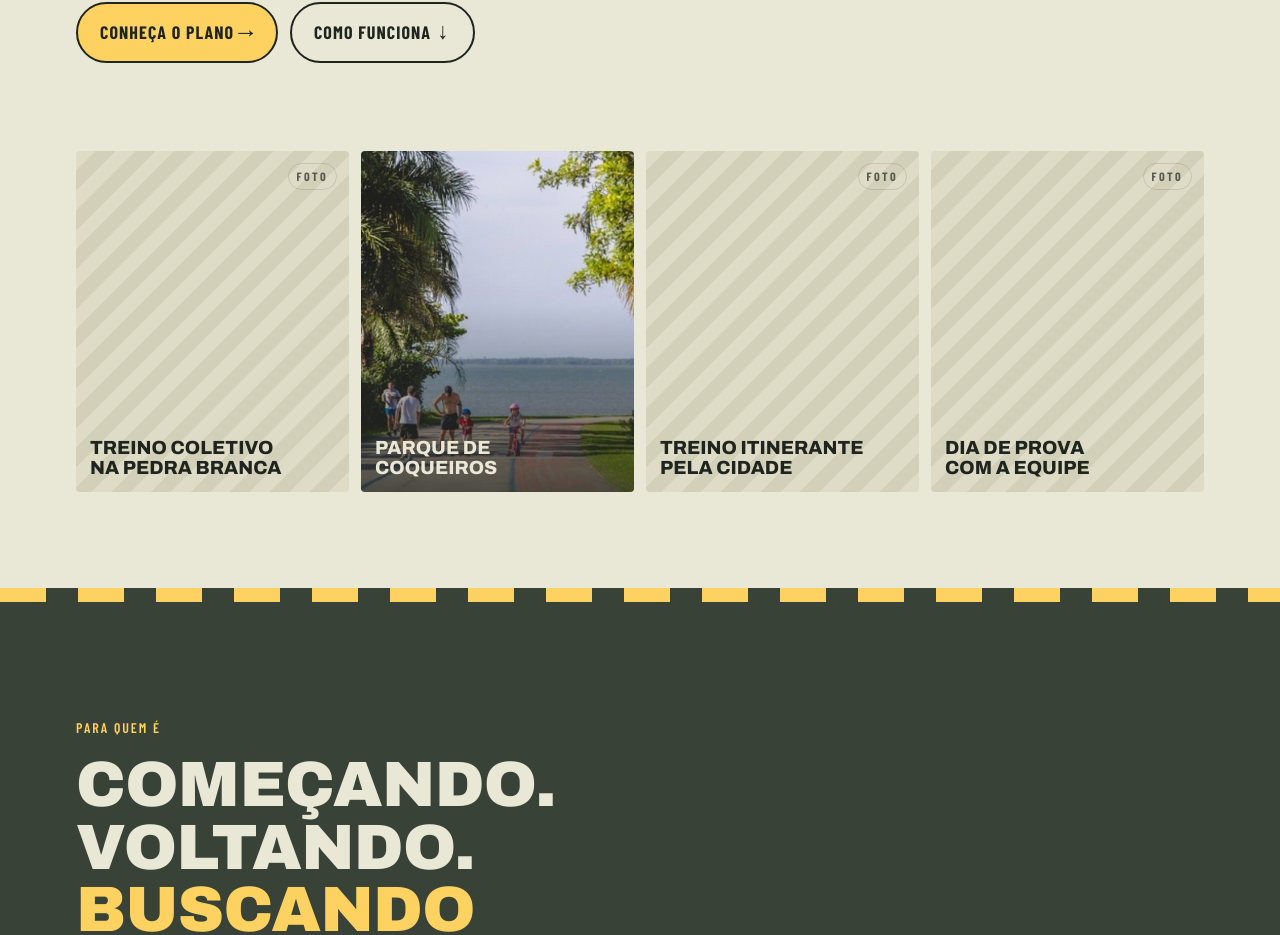
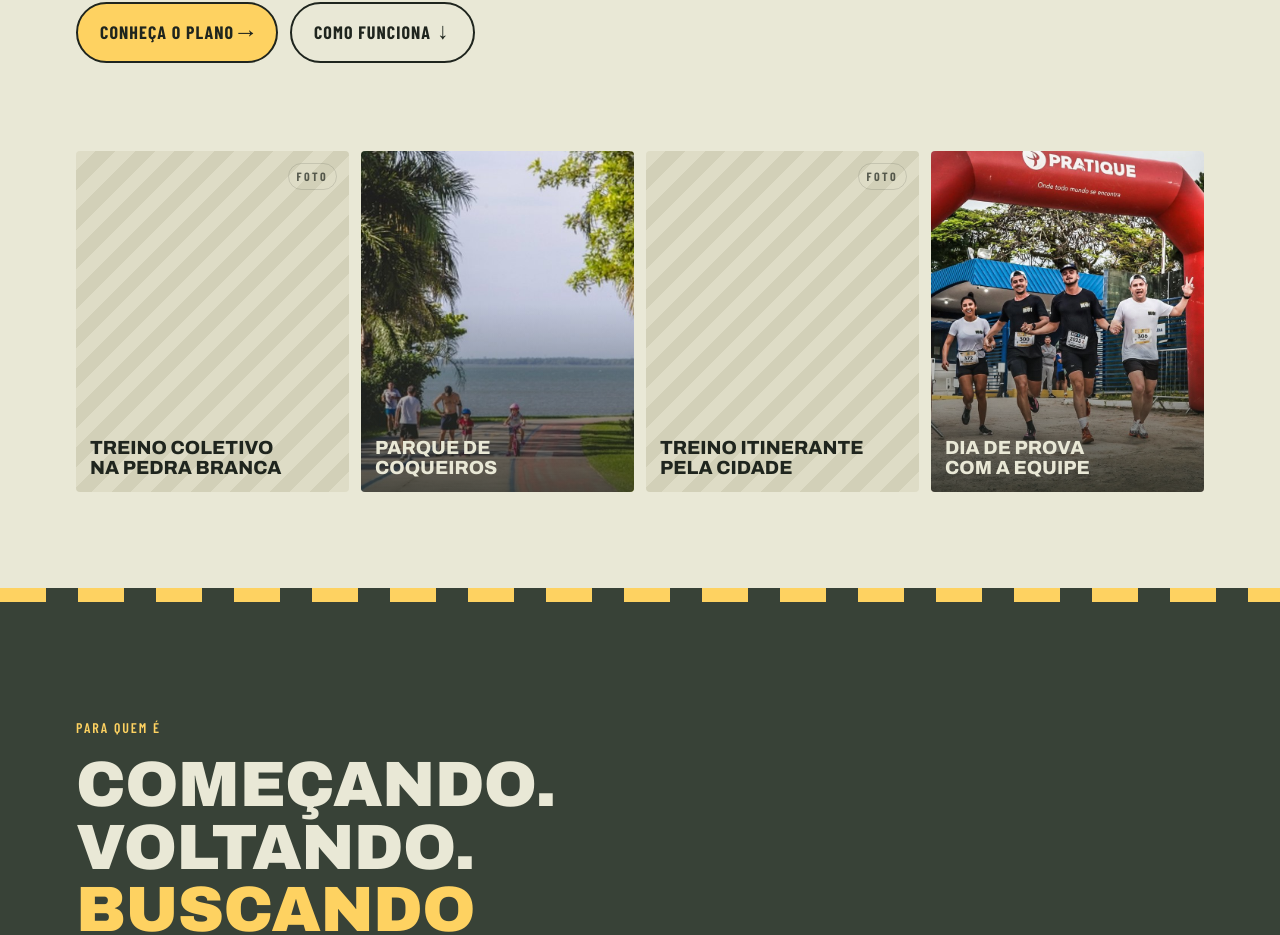
Before and after one commit to KorraRunningClub/korra-app, a Next.js app: page / in a window 1280 px wide. Shown: the part 813-1748 px from the top of the page. Built offline with nearby package versions, Linux system fonts and the light colour scheme.

Commit message:
Foto dia de prova

```diff
--- a/app/page.tsx
+++ b/app/page.tsx
@@ -31,7 +31,7 @@ export default function Home() {
             <div className="ph"><span>Treino coletivo<br />na Pedra Branca</span></div>
             <div className="ph ph-foto" style={{ backgroundImage: "url(/parque-coqueiros.jpg)" }}><span>Parque de<br />Coqueiros</span></div>
             <div className="ph"><span>Treino itinerante<br />pela cidade</span></div>
-            <div className="ph"><span>Dia de prova<br />com a equipe</span></div>
+            <div className="ph ph-foto" style={{ backgroundImage: "url(/dia-de-prova.jpg)" }}><span>Dia de prova<br />com a equipe</span></div>
           </div>
         </div>
 
```
Also changed, not shown: public/dia-de-prova.jpg (added).
